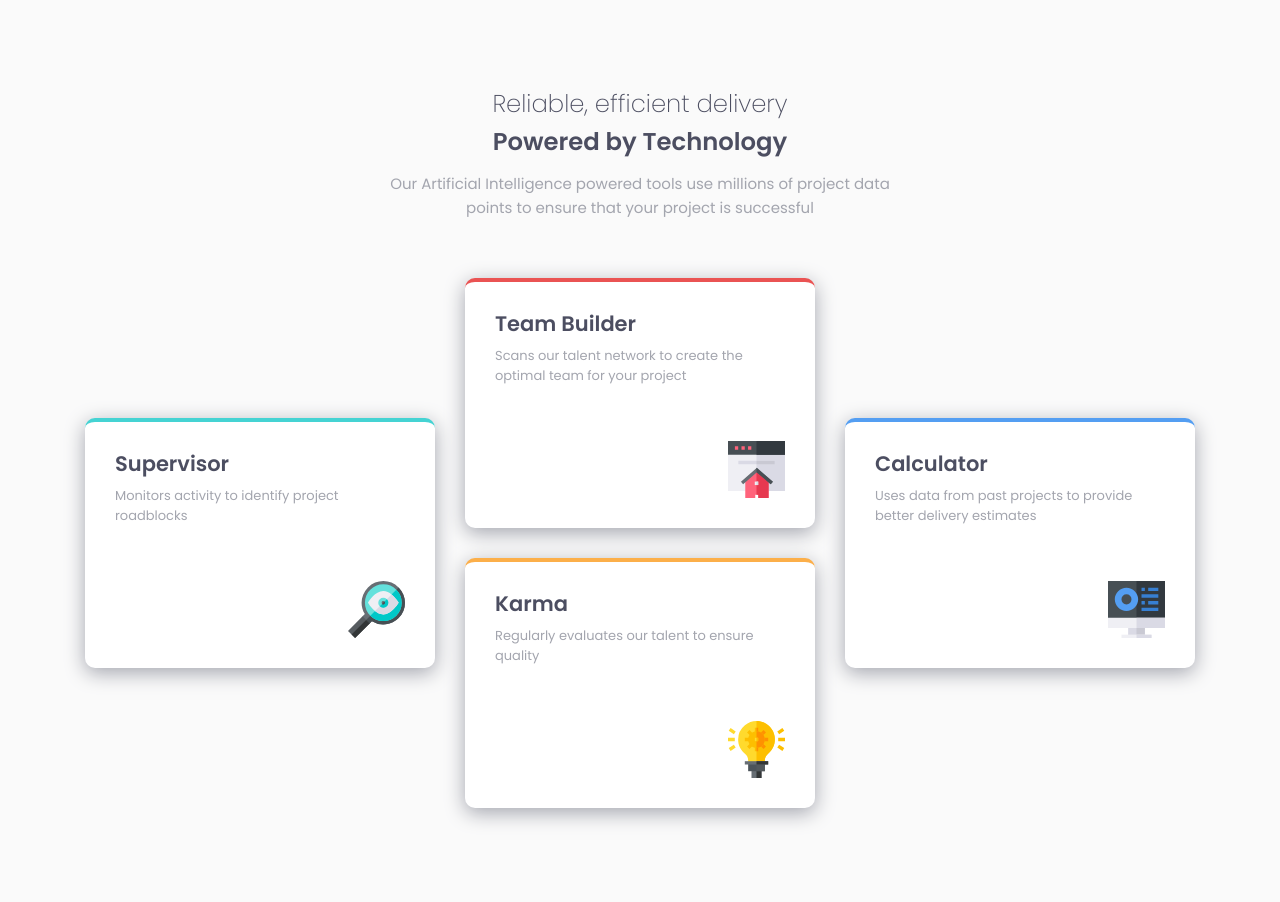
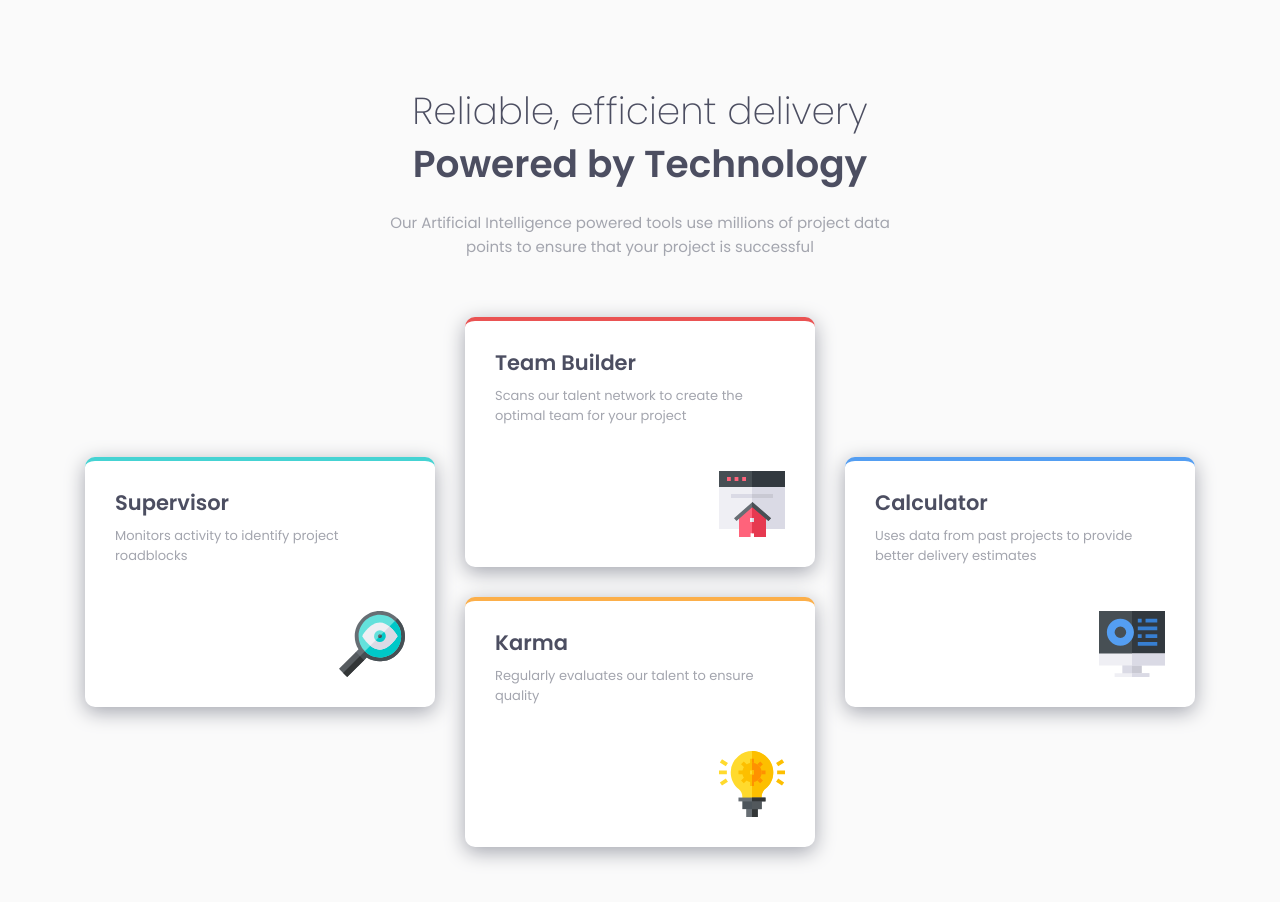
Before and after one commit to Lenigo85/four-card-feature-section, a plain HTML site: page index.html in a window 1280 px wide. Drawn offline with Linux system fonts and the light colour scheme.

Commit message:
Corregidos tamaños de letra e iconos en version desktop

```diff
--- a/style.css
+++ b/style.css
@@ -21,13 +21,6 @@ body {
     justify-self: center;
     justify-items: center;
     max-width: calc(100vw - 10%);
-
-    /*
-    background-image: url(./design/mobile-design.jpg);
-    background-repeat: no-repeat;
-    background-position: center;
-    height: 1360px;
-    */
 }
 
 .main-text {
@@ -72,11 +65,6 @@ body {
     border-radius: 10px;
     background-color: white;
     box-shadow: 0 5px 20px 0px var(--grayish-blue);
-    /*
-    display: flex;
-    flex-direction: column;
-    justify-content: space-between;
-    */
 }
 
 .card-1 {
@@ -111,14 +99,14 @@ img {
     width: 57px;
     justify-self: end;
     align-self: end;
-    /*
-    display: flex;
-    align-self: flex-end;
-    */
 }
 
 
 @media screen and (min-width: 915px) {
+
+    .main-text__title-1, .main-text__title-2 {
+        font-size: 2.5em;
+    }
 
     .cards {
         display: grid;
@@ -148,4 +136,8 @@ img {
     .card {
         max-width: 350px;
     }
+
+    img {
+        height: 66px;
+        width: 66px;
 }
```
